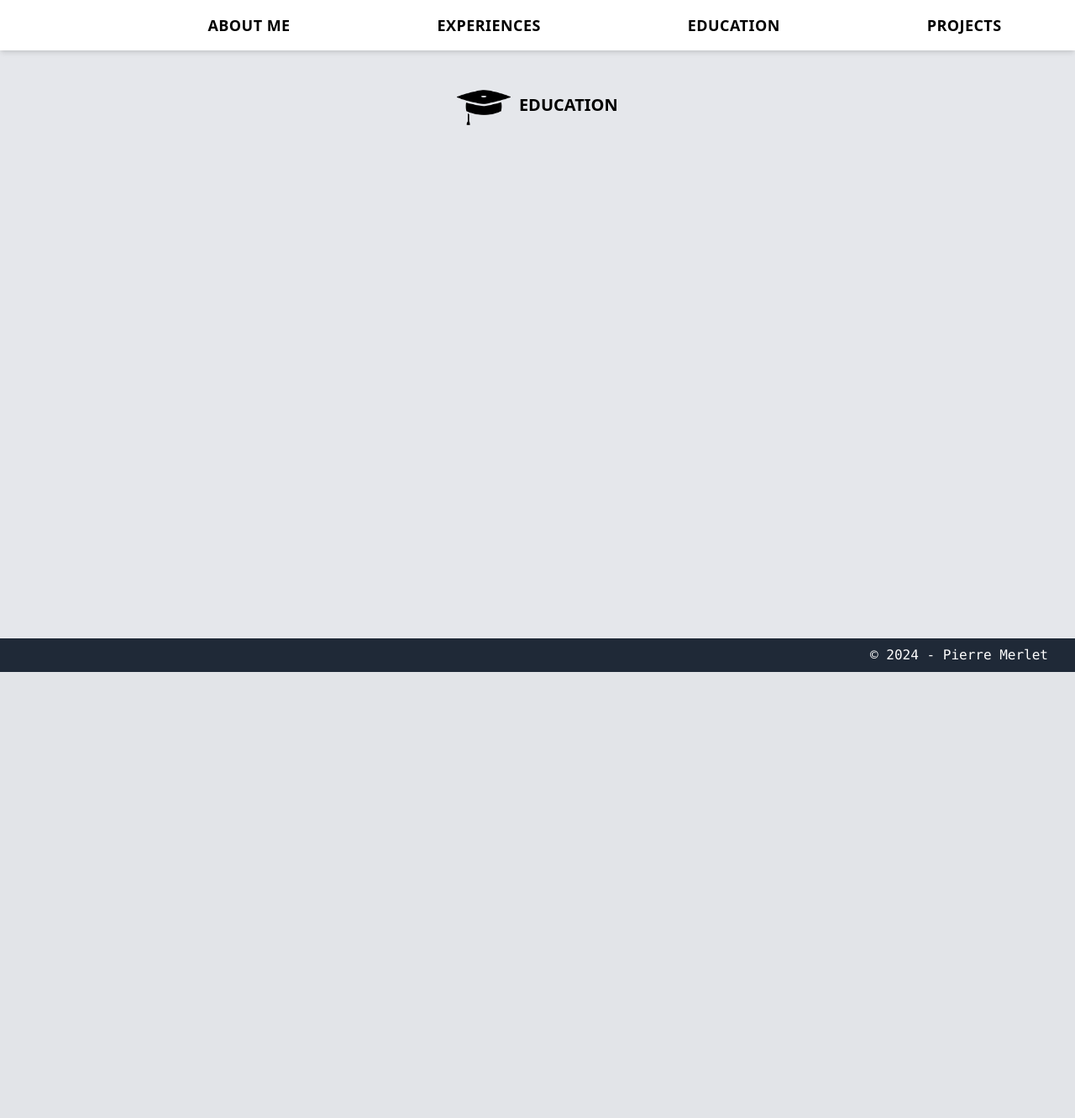
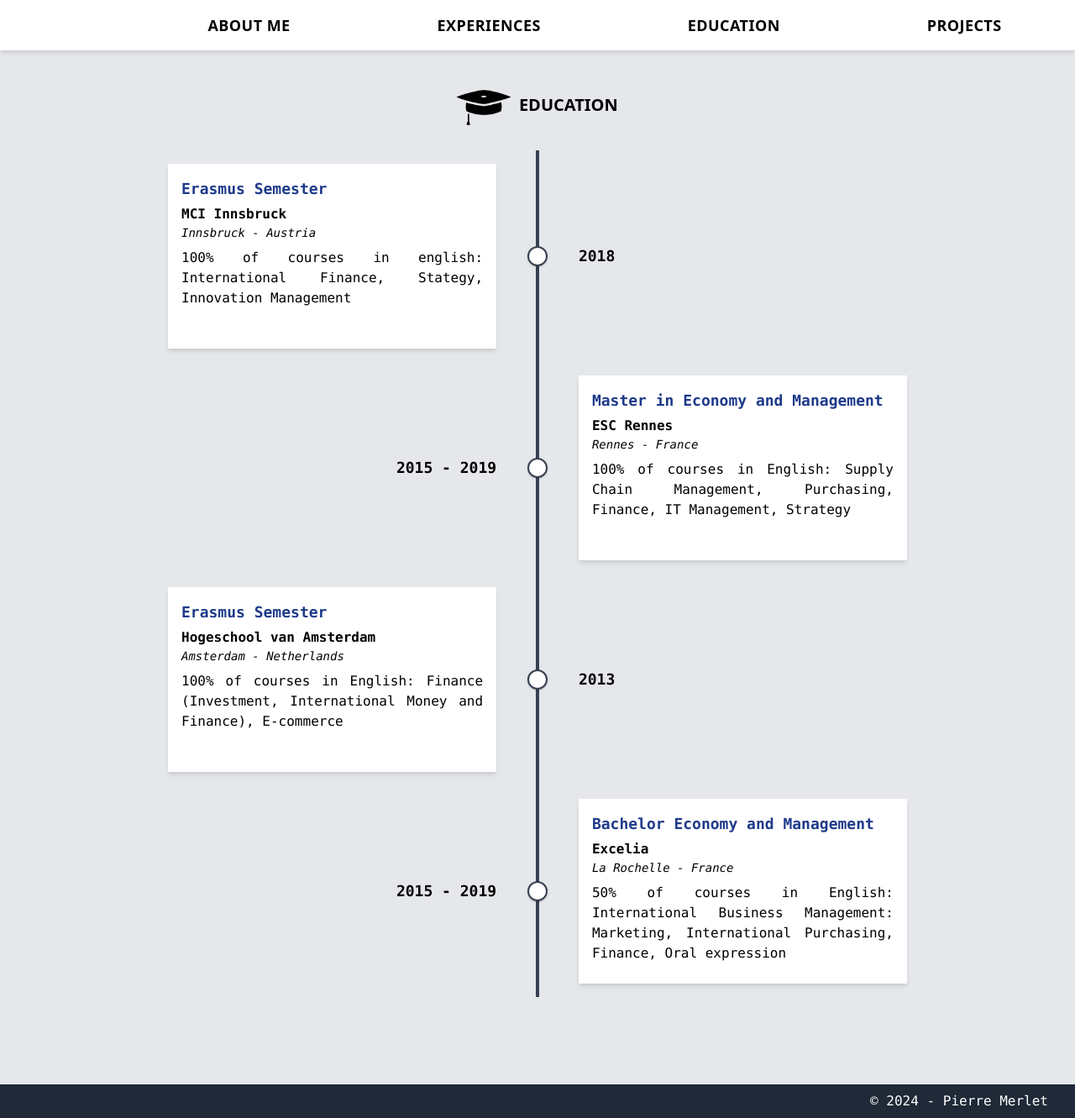
Before and after one commit to PierreMrt/django-portfolio, a Django app: template portfolio/templates/education.html in a window 1280 px wide. Shown: the whole page at 84% size. Before the commit the page ends 800 px from the top, so only its background shows below. Run offline with Django 3.2, Linux system fonts and the light colour scheme; the template is opened without the code that fills it, so the values that code supplies are empty.

Commit message:
removed db dependency in education page

```diff
--- a/portfolio/templates/education.html
+++ b/portfolio/templates/education.html
@@ -9,19 +9,13 @@
     </div>
     <div class="flex flex-col md:grid grid-rows-4 grid-cols-9 mx-auto p-2 text-black">
 
-    {% for school in education reversed %}
-    {% cycle 'col-start-1 col-end-5 ml-auto' 'col-start-6 col-end-10 mr-auto' as col_number silent %}
-    {% cycle 'col-start-6 col-end-10 mr-auto' 'col-start-1 col-end-5 ml-auto' as col_date silent %}
-    {% cycle '1' '2' '3' '4' '5' '6' '7' '8' '9' as row_number silent %}
-
-
         <div class="flex flex-row-reverse md:contents">
-            <a href='{{ school.link }}' class="bg-white row-start-{{ row_number }} {{ col_number }} p-4 my-4 shadow-md hover:shadow-2xl">
-                <h3 class="font-semibold text-blue-900 text-base md:text-lg mb-1">{{ school.title }}</h3>
-                <p class='text-xs md:text-sm md:text-base font-bold'>{{ school.school_name }}</p>
-                <p class='italic text-xs md:text-sm'>{{ school.location }}</p>
-                <p class='italic text-gray-500 text-xs md:hidden'>{{ school.start_date }} - {{ school.end_date }}</p>
-                <p class="text-xs md:text-base lg:text-justify md:py-2">{{ school.description|linebreaksbr }}</p>
+            <a href='https://www.mci.edu/en/' class="bg-white row-start-1 col-start-1 col-end-5 mr-auto p-4 my-4 shadow-md hover:shadow-2xl">
+                <h3 class="font-semibold text-blue-900 text-base md:text-lg mb-1">Erasmus Semester</h3>
+                <p class='text-xs md:text-sm md:text-base font-bold'>MCI Innsbruck</p>
+                <p class='italic text-xs md:text-sm'>Innsbruck - Austria</p>
+                <p class='italic text-gray-500 text-xs md:hidden'>2018</p>
+                <p class="text-xs md:text-base lg:text-justify md:py-2">100% of courses in english: International Finance, Stategy, Innovation Management</p>
             </a>
 
             <div class="col-start-5 col-end-6 md:mx-auto relative mr-5">
@@ -31,11 +25,83 @@
                 <div class="w-6 h-6 absolute top-1/2 border-2 border-gray-700 -mt-3 rounded-full bg-white shadow"></div>
             </div>
 
-            <div class="row-start-{{ row_number }} {{ col_date }} flex my-auto hidden md:block">
-                <div class="mx-auto font-extrabold text-lg">{{ school.start_date }} - {{ school.end_date }}</div>
+            <div class="row-start-1 col-start-6 col-end-10 mr-auto flex my-auto hidden md:block">
+                <div class="mx-auto font-extrabold text-lg">2018</div>
             </div>
         </div>
-    {% endfor %}
+
+
+        <div class="flex flex-row-reverse md:contents">
+            <a href='https://www.rennes-sb.fr/' class="bg-white row-start-2 col-start-6 col-end-10 mr-auto p-4 my-4 shadow-md hover:shadow-2xl">
+                <h3 class="font-semibold text-blue-900 text-base md:text-lg mb-1">Master in Economy and Management</h3>
+                <p class='text-xs md:text-sm md:text-base font-bold'>ESC Rennes</p>
+                <p class='italic text-xs md:text-sm'>Rennes - France</p>
+                <p class='italic text-gray-500 text-xs md:hidden'>2015 - 2019</p>
+                <p class="text-xs md:text-base lg:text-justify md:py-2">100% of courses in English: Supply Chain
+                    Management, Purchasing, Finance, IT
+                    Management, Strategy</p>
+            </a>
+
+            <div class="col-start-5 col-end-6 md:mx-auto relative mr-5">
+                <div class="h-full w-6 flex items-center justify-center">
+                    <div class="h-full w-1 bg-gray-700 pointer-events-none"></div>
+                </div>
+                <div class="w-6 h-6 absolute top-1/2 border-2 border-gray-700 -mt-3 rounded-full bg-white shadow"></div>
+            </div>
+
+            <div class="row-start-2 col-start-1 col-end-5 ml-auto flex my-auto hidden md:block">
+                <div class="mx-auto font-extrabold text-lg">2015 - 2019</div>
+            </div>
+        </div>
+
+        <div class="flex flex-row-reverse md:contents">
+            <a href='https://www.amsterdamuas.com/' class="bg-white row-start-3 col-start-1 col-end-5 ml-auto p-4 my-4 shadow-md hover:shadow-2xl">
+                <h3 class="font-semibold text-blue-900 text-base md:text-lg mb-1">Erasmus Semester</h3>
+                <p class='text-xs md:text-sm md:text-base font-bold'>Hogeschool van Amsterdam</p>
+                <p class='italic text-xs md:text-sm'>Amsterdam - Netherlands</p>
+                <p class='italic text-gray-500 text-xs md:hidden'>2013</p>
+                <p class="text-xs md:text-base lg:text-justify md:py-2">100% of courses in English: Finance
+                    (Investment, International Money and
+                    Finance), E-commerce</p>
+            </a>
+
+            <div class="col-start-5 col-end-6 md:mx-auto relative mr-5">
+                <div class="h-full w-6 flex items-center justify-center">
+                    <div class="h-full w-1 bg-gray-700 pointer-events-none"></div>
+                </div>
+                <div class="w-6 h-6 absolute top-1/2 border-2 border-gray-700 -mt-3 rounded-full bg-white shadow"></div>
+            </div>
+
+            <div class="row-start-3 col-start-6 col-end-10 mr-auto flex my-auto hidden md:block">
+                <div class="mx-auto font-extrabold text-lg">2013</div>
+            </div>
+        </div>
+
+        <div class="flex flex-row-reverse md:contents">
+            <a href='https://www.excelia-group.fr/' class="bg-white row-start-4 col-start-6 col-end-10 mr-auto p-4 my-4 shadow-md hover:shadow-2xl">
+                <h3 class="font-semibold text-blue-900 text-base md:text-lg mb-1">Bachelor Economy and Management</h3>
+                <p class='text-xs md:text-sm md:text-base font-bold'>Excelia</p>
+                <p class='italic text-xs md:text-sm'>La Rochelle - France</p>
+                <p class='italic text-gray-500 text-xs md:hidden'>2012 - 2015</p>
+                <p class="text-xs md:text-base lg:text-justify md:py-2">50% of courses in English: International
+                    Business Management: Marketing,
+                    International Purchasing, Finance, Oral
+                    expression</p>
+            </a>
+
+            <div class="col-start-5 col-end-6 md:mx-auto relative mr-5">
+                <div class="h-full w-6 flex items-center justify-center">
+                    <div class="h-full w-1 bg-gray-700 pointer-events-none"></div>
+                </div>
+                <div class="w-6 h-6 absolute top-1/2 border-2 border-gray-700 -mt-3 rounded-full bg-white shadow"></div>
+            </div>
+
+            <div class="row-start-4 col-start-1 col-end-5 ml-auto flex my-auto hidden md:block">
+                <div class="mx-auto font-extrabold text-lg">2015 - 2019</div>
+            </div>
+        </div>
+
+
 
     </div>
 </div>
```
